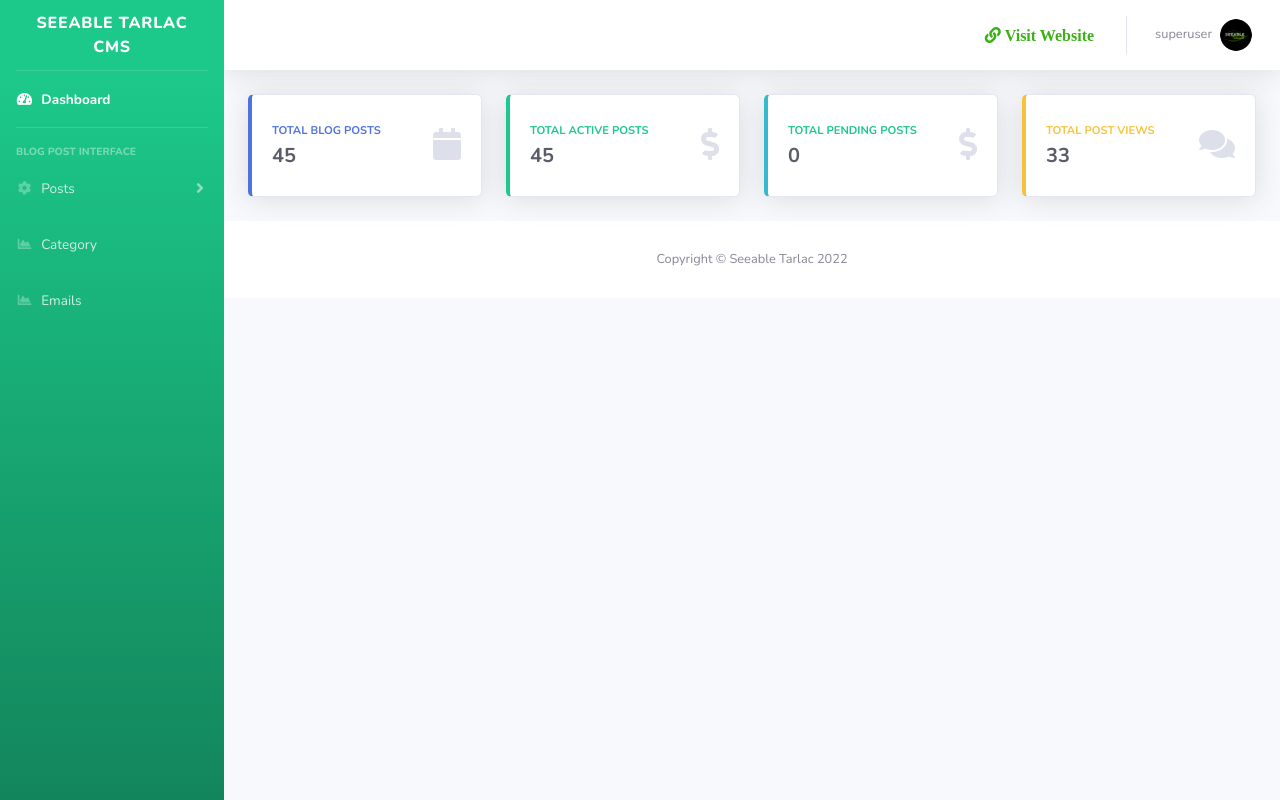
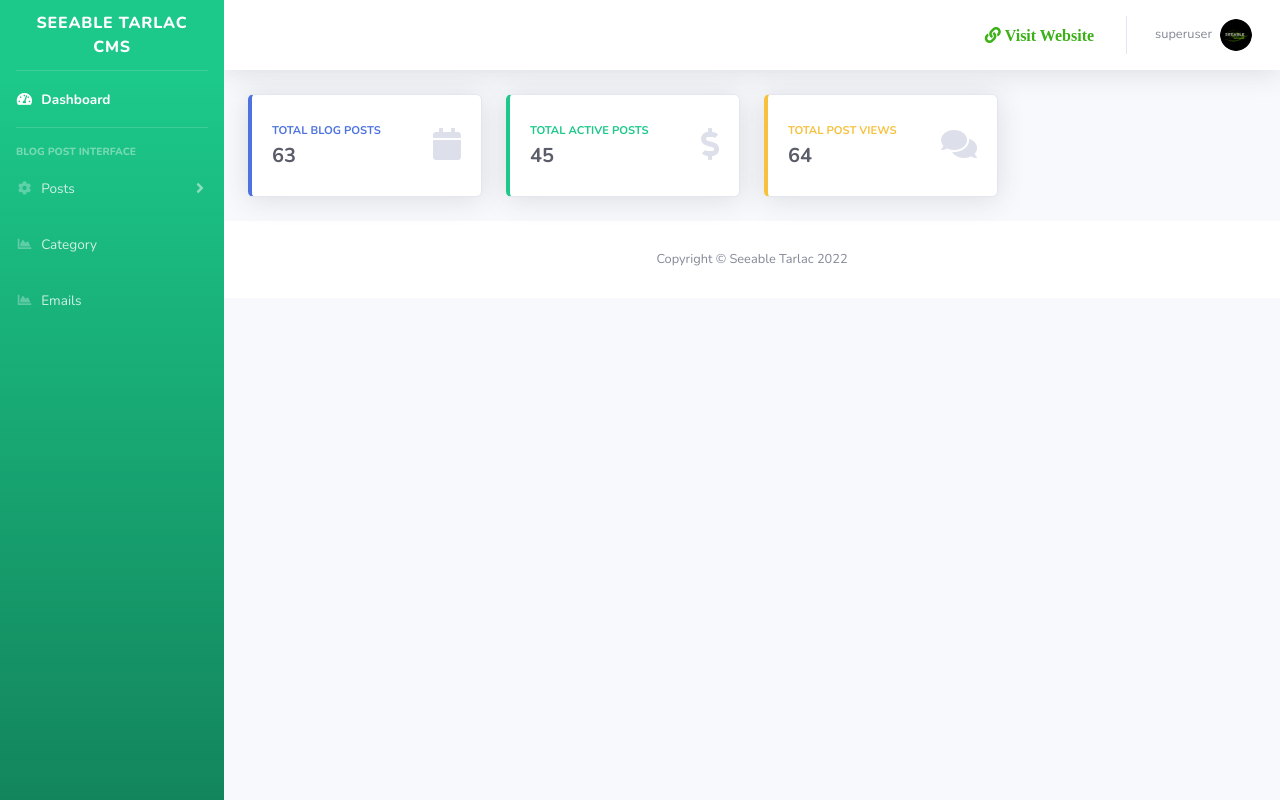
Before and after one commit to zyndly/django-blog, a Django app: page /dashboard/ in a window 1280 px wide. Run offline with Django 3.2, Linux system fonts and the light colour scheme; a user stored in the database is signed in; data comes from the database, SQL or seed files in the repository; both versions use the stored data as it was after the commit; some libraries are stand-ins or nearby versions.

Commit message:
fix typo

```diff
--- a/dashboard/urls.py
+++ b/dashboard/urls.py
@@ -35,4 +35,7 @@
 
     path('email_listing/', views.AllEmail.as_view(), name='email_list'),
     path('email_listing/delete/<str:id>', views.DeleteEmail.as_view(), name="delete_email"),
+
+    path('comments_list/', views.AllEmail.as_view(), name='comment_list'),
+    path('comments_list/delete/<str:id>', views.DeleteEmail.as_view(), name="delete_email"),
 ]
--- a/dashboard/views.py
+++ b/dashboard/views.py
@@ -22,7 +22,7 @@
 
     def get(self,request,*args,**kwargs):
         user = request.user
-        post = user.author.blog_set.all()
+        post = Blog.objects.all()
         post_count = post.count()
         post_active = user.author.blog_set.filter(status='active')
         post_active_count = post_active.count()
@@ -161,6 +161,7 @@
     def get(self,request,*args,**kwargs):
         user = request.user
         post_active = user.author.blog_set.filter(status='active').order_by('-id')
+    #    post_active = Blog.objects.all().filter(status='active').order_by('-id')
         context={
             'post_active':post_active
         }
@@ -331,7 +332,8 @@
 
     def get(self,request):
         user = request.user.author
-        post = user.blog_set.all().order_by('-id')
+        #post = user.blog_set.all().order_by('-id')
+        post = Blog.objects.all().filter(status='active').order_by('-id')
         context = {
             'post':post
         }
@@ -450,3 +452,17 @@
 
         # Redirect To the Same Page
         return HttpResponseRedirect(request.META.get('HTTP_REFERER'))
+
+#Comment Views
+class AllComments(View):
+    @method_decorator(login_required(login_url='login'))
+    def dispatch(self,request,*args,**kwargs):
+        return super().dispatch(request,*args,**kwargs)
+
+    def get(self,request):
+
+        comment_list = Comment.objects.all()
+        context = {
+            'comment_list':comment_list
+        }
+        return render(request,'dashboard/post/all_comments.html', context)
--- a/templates/dashboard/dash/dashboard.html
+++ b/templates/dashboard/dash/dashboard.html
@@ -41,24 +41,6 @@
         </div>
     </div>
 
-    <!-- Earnings (Monthly) Card Example -->
-    <div class="col-xl-3 col-md-6 mb-4">
-        <div class="card border-left-info shadow h-100 py-2">
-            <div class="card-body">
-                <div class="row no-gutters align-items-center">
-                    <div class="col mr-2">
-                        <div class="text-xs font-weight-bold text-success text-uppercase mb-1">
-                            Total Pending Posts</div>
-                        <div class="h5 mb-0 font-weight-bold text-gray-800">{{post_pending_count}}</div>
-                    </div>
-                    <div class="col-auto">
-                        <i class="fas fa-dollar-sign fa-2x text-gray-300"></i>
-                    </div>
-                </div>
-            </div>
-        </div>
-    </div>
-
     <!-- Pending Requests Card Example -->
     <div class="col-xl-3 col-md-6 mb-4">
         <div class="card border-left-warning shadow h-100 py-2">
```
Also changed, not shown: templates/dashboard/base/base.html (+9 -1 lines), db.sqlite3, images/images/media/1_sHjAbfA.jpg (added).
